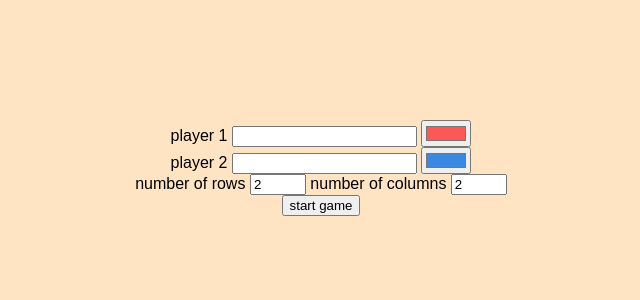
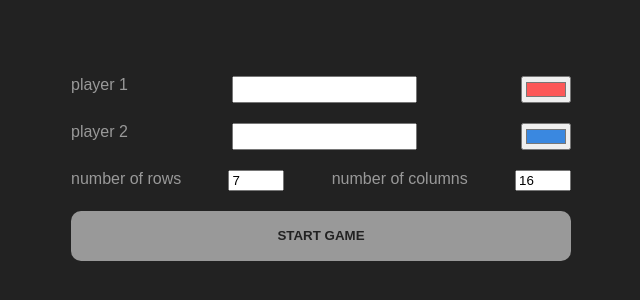
Before and after one commit to mehrdadazizkhani/Dots-and-Boxes, a plain HTML site: page index.html in a window 1280 px wide. Shown: the part 232-532 px from the top of the page, without its empty margins (319-959 px from the left). Drawn offline with Linux system fonts and the light colour scheme.

Commit message:
graphic improved

```diff
--- a/index.html
+++ b/index.html
@@ -24,25 +24,25 @@
         <button class="option-buttons main-menu">main menu</button>
     </section>
     <section class="game-setup">
-        <div class="input">
+        <fieldset class="input">
             <label for="player1">player 1</label>
             <input type="text" id="player1">
             <input type="color" value="#fc5858" id="player1-color">
-        </div>
+        </fieldset>
         <span></span>
-        <div class="input">
+        <fieldset class="input">
             <label for="player2">player 2</label>
             <input type="text" id="player2">
             <input type="color" value="#3a88e0" id="player2-color">
-        </div>
+        </fieldset>
         <span></span>
-        <div class="input">
+        <fieldset class="input">
             <label for="rows">number of rows</label>
-            <input type="number" id="rows" min="2" max="20" placeholder="2" value="2">
+            <input type="number" id="rows" min="2" max="20" placeholder="2" value="7">
             <label for="cols">number of columns</label>
-            <input type="number" id="cols" min="2" max="20" placeholder="2" value="2">
-        </div>
-        <button class="submit">start game</button>
+            <input type="number" id="cols" min="2" max="20" placeholder="2" value="16">
+        </fieldset>
+        <button class="input submit">start game</button>
     </section>
     <script src="./script.js"></script>
 </body>
--- a/style.css
+++ b/style.css
@@ -1,7 +1,7 @@
 :root {
-    --background-color: bisque;
+    --background-color: #222222;
     --primary-color: gray;
-    --secondary-color: yellow;
+    --secondary-color: #999999;
 
     --player1-color:;
     --player2-color:;
@@ -22,14 +22,19 @@ body {
     margin: 0;
     padding: 0;
     box-sizing: border-box;
+    color: var(--secondary-color);
 }
 
 .score-board {
     display: flex;
+    align-items: center;
     width: 100vw;
     height: 80px;
-    background-color: green;
-    justify-content: space-between;
+    background-color: var(--secondary-color);
+    justify-content: space-around;
+    color: var(--background-color);
+    text-transform: uppercase;
+    font-weight: bold;
 }
 
 .game-board {
@@ -56,13 +61,17 @@ body {
     height: 80px;
     justify-content: space-around;
     align-items: center;
-    background-color: blueviolet;
+    background-color: var(--background-color);
 }
 
 .option-buttons {
     text-transform: uppercase;
     width: 50%;
     height: 100%;
+    font-weight: bold;
+    border-radius: 10px;
+    background-color: var(--secondary-color);
+    color: var(--background-color);
 }
 
 .game-setup {
@@ -70,7 +79,7 @@ body {
     top: 0;
     height: 100vh;
     width: 100vw;
-    background-color: bisque;
+    background-color: var(--background-color);
     display: flex;
     flex-direction: column;
     justify-content: center;
@@ -78,7 +87,7 @@ body {
 }
 
 .dot {
-    background-color: black;
+    background-color: var(--secondary-color);
     border-radius: 50%;
     margin: 0.5px;
 }
@@ -112,9 +121,11 @@ body {
     color: var(--background-color);
     text-transform: uppercase;
     font-weight: bold;
+    font-size: 80%;
 }
 
 .player2-bg-color {
+    font-size: 80%;
     border-radius: var(--line-border-radius);
     background-color: var(--player2-color);
     border: solid var(--background-color) calc(var(--line-border-radius) / 2);
@@ -126,3 +137,24 @@ body {
     text-transform: uppercase;
     font-weight: bold;
 }
+
+.input {
+    width: 500px;
+    margin: 10px 0;
+    padding: 0;
+    display: flex;
+    justify-content: space-between;
+    border: none;
+}
+
+.submit {
+    text-transform: uppercase;
+    background-color: var(--secondary-color);
+    height: 50px;
+    border-radius: 10px;
+    display: flex;
+    justify-content: center;
+    align-items: center;
+    color: var(--background-color);
+    font-weight: bold;
+}
```
Also changed, not shown: fgh.html (deleted).
